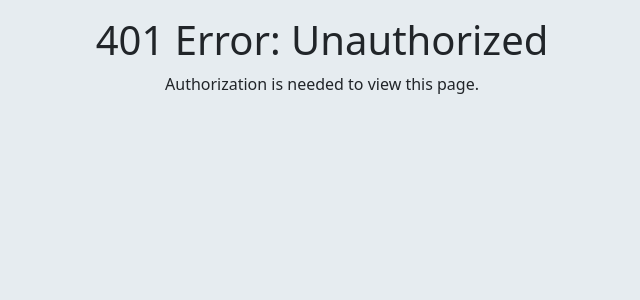
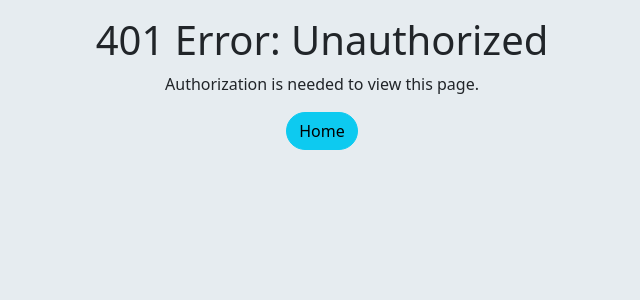
Before and after one commit to Keparoo/Warbler, a Flask app: template templates/errors/401.html in a window 1280 px wide. Shown: the part 46-346 px from the top of the page, without its empty margins (318-958 px from the left). Run offline with Flask 2, Linux system fonts and the light colour scheme; the template is opened without the code that fills it, so the values that code supplies are empty; some libraries are stand-ins or nearby versions.

Commit message:
Add home button to error pages

```diff
--- a/templates/errors/401.html
+++ b/templates/errors/401.html
@@ -6,6 +6,7 @@
 <div class="container text-center">
     <h1>401 Error: Unauthorized</h1>
     <p>Authorization is needed to view this page.</p>
+    <a href="/" class="btn btn-info">Home</a>
 </div>
 
 
--- a/templates/errors/403.html
+++ b/templates/errors/403.html
@@ -6,6 +6,7 @@
 <div class="container text-center">
     <h1>403 Error: Forbidden</h1>
     <p>Your credentials do not provide access to view this page.</p>
+    <a href="/" class="btn btn-info">Home</a>
 </div>
 
 
--- a/templates/errors/404.html
+++ b/templates/errors/404.html
@@ -6,6 +6,7 @@
 <div class="container text-center">
     <h1>404 Error: Not Found</h1>
     <p>The page you are looking for cannot be found</p>
+    <a href="/" class="btn btn-info">Home</a>
 </div>
 
 {% endblock %}
--- a/templates/errors/500.html
+++ b/templates/errors/500.html
@@ -6,6 +6,7 @@
 <div class="container text-center">
     <h1>500 Error: Internal Server Error</h1>
     <p>Unable to process your request at this time. Please try again later.</p>
+    <a href="/" class="btn btn-info">Home</a>
 </div>
 
 
```
